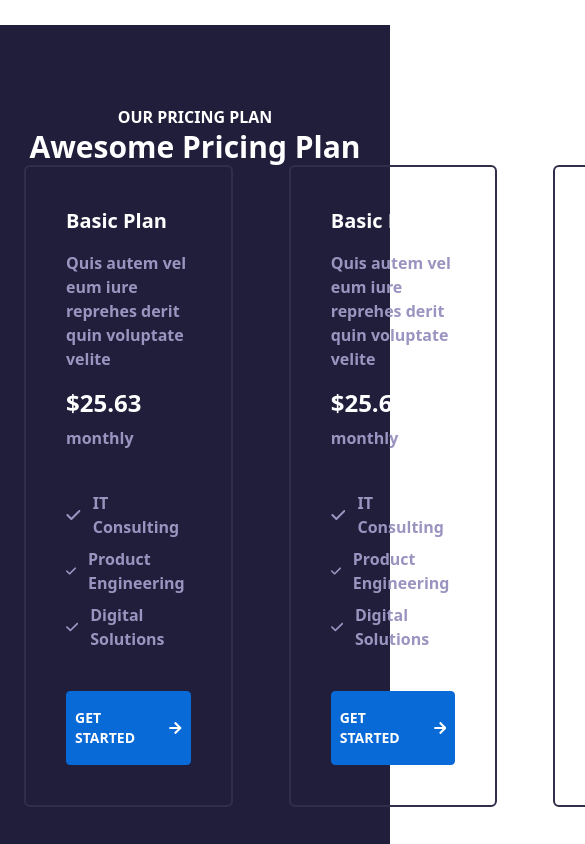
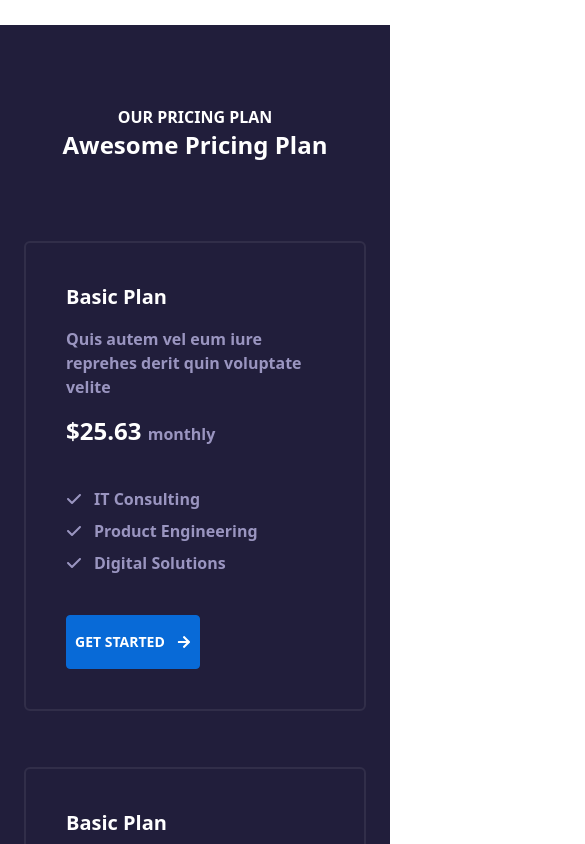
Before and after one commit to jul1ana/travel_nextjs, a Next.js app: page / in a window 390 px wide. Shown: the part 9680-10524 px from the top of the page, 585 px wide, since content can reach past the window. Built offline with nearby package versions, Linux system fonts and the light colour scheme.

Commit message:
fix: responsividade no componente Plans

```diff
--- a/src/components/Plans.tsx
+++ b/src/components/Plans.tsx
@@ -4,15 +4,15 @@ import { FaCheck } from "react-icons/fa6";
 export function Plans() {
   return (
     <section className="bg-[#211e3b]">
-      <div className="mx-auto max-w-[1440px] px-6 py-20 lg:px-20 lg:py-48 3xl:px-0 lg:space-y-20">
+      <div className="mx-auto max-w-[1440px] px-6 py-20 lg:px-20 lg:py-48 3xl:px-0 space-y-20">
         {/* TITLE */}
         <div className="text-white text-center">
           <p className="uppercase font-semibold text-base">OUR PRICING PLAN</p>
-          <h1 className="lg:text-5xl text-3xl font-bold">Awesome Pricing Plan</h1>
+          <h1 className="lg:text-5xl text-2xl font-bold">Awesome Pricing Plan</h1>
         </div>
 
         {/* CARDS */}
-        <div className="flex gap-14">
+        <div className="flex flex-col lg:flex-row gap-14">
           <div className="border-2 border-[#312e49] p-10 space-y-10 rounded-md flex flex-col items-start">
             <div className="font-semibold space-y-4">
               <h3 className="text-xl text-white">Basic Plan</h3>
```
